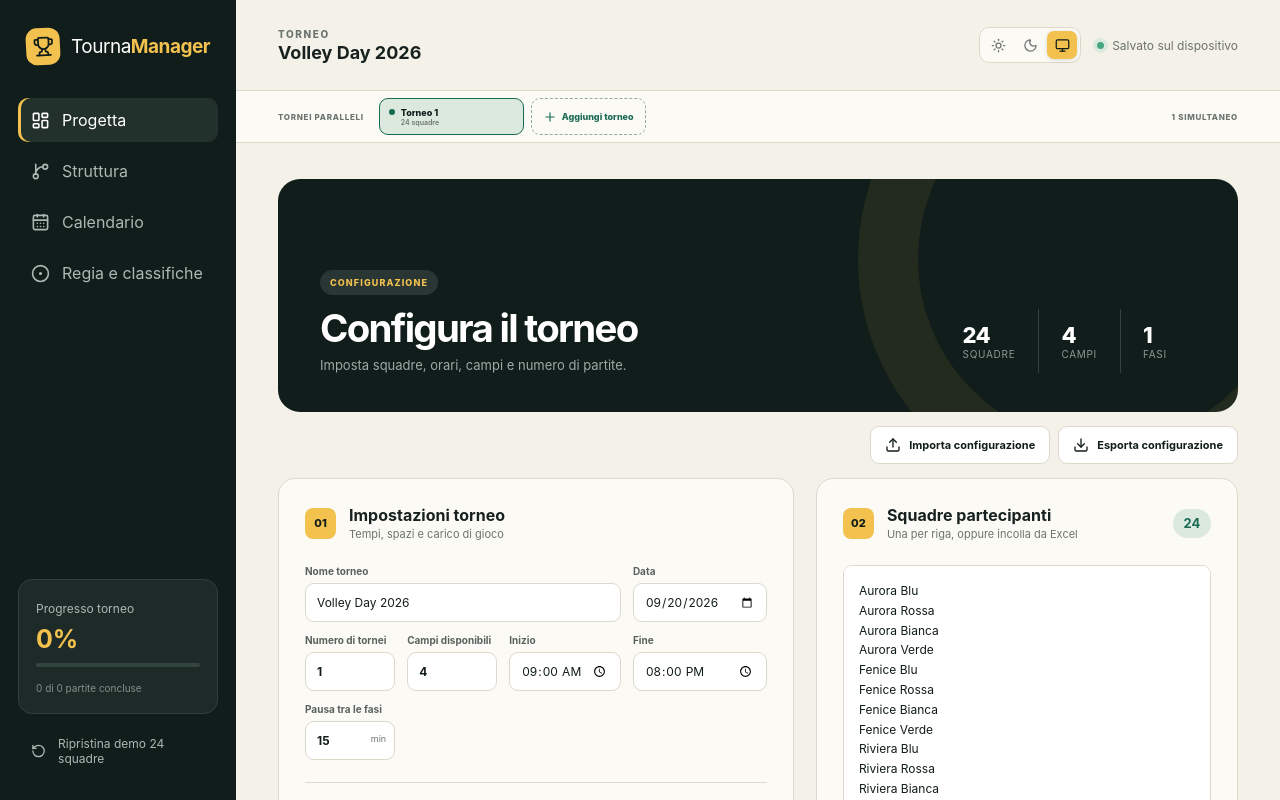
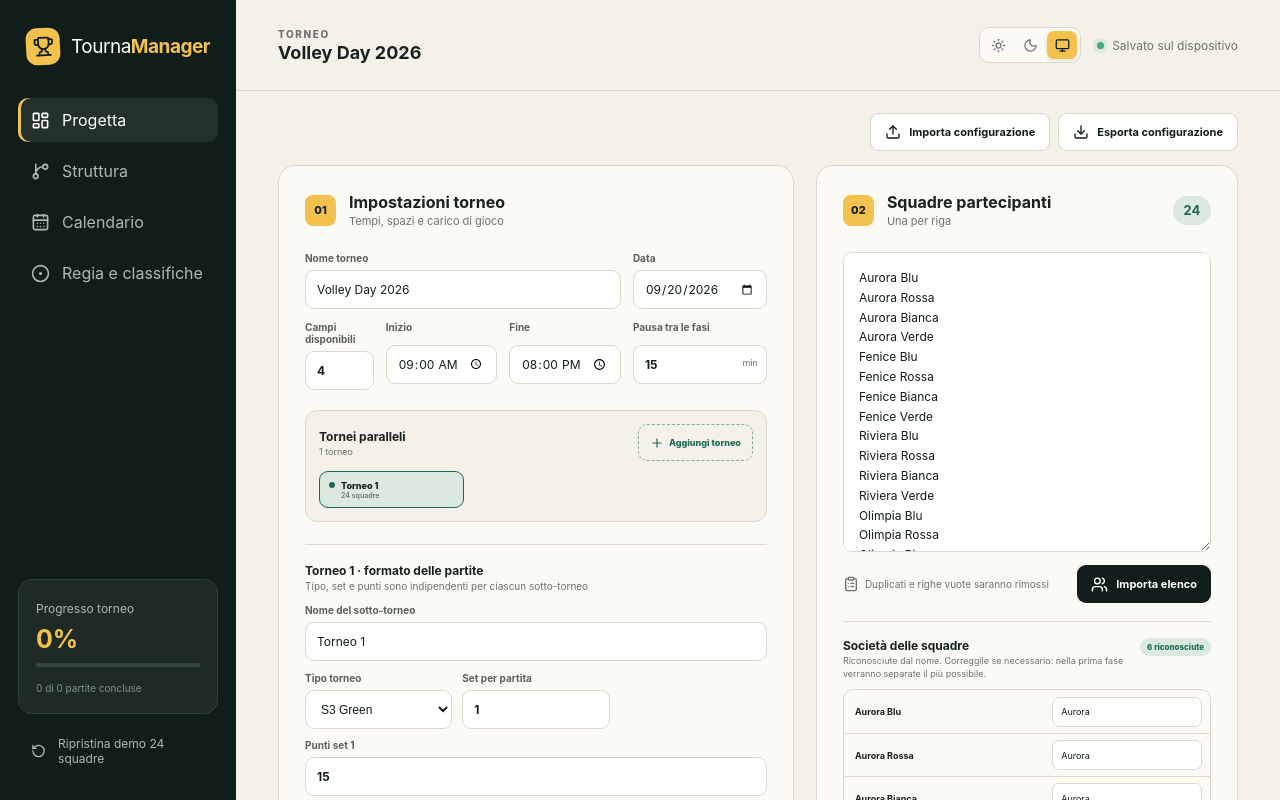
Before and after one commit to davidaffo/tournamanager, a React (Vite) app: page / in a window 1280 px wide. Shown: the top 800 px of the page. Built offline with nearby package versions, Linux system fonts and the light colour scheme.

Commit message:
ui improvements

```diff
--- a/src/App.tsx
+++ b/src/App.tsx
@@ -889,13 +889,8 @@ export default function App() {
     </aside>
 
     <main>{header}
-      <div className="tournament-bar"><span>Tornei paralleli</span><div>{managerState.tournaments.map((tournament, index) => <article className={tournament.id === activeWorkspace.id ? 'active' : ''} key={tournament.id}><button onClick={() => selectTournament(tournament.id)}><i />{tournament.label || `Torneo ${index + 1}`}<small>{tournament.state.matches.filter((match) => match.status === 'playing').length ? 'live' : `${tournament.state.teams.length} squadre`}</small></button>{managerState.tournaments.length > 1 && <button className="remove-tournament" aria-label={`Rimuovi ${tournament.label || `Torneo ${index + 1}`}`} title="Rimuovi torneo" onClick={() => removeTournament(tournament.id)}><Trash2 size={14} /></button>}</article>)}<button className="add-tournament" onClick={() => setTournamentCount(managerState.tournaments.length + 1)}><Plus size={14} /> Aggiungi torneo</button></div><small>{managerState.tournaments.length} simultane{managerState.tournaments.length === 1 ? 'o' : 'i'}</small></div>
       {view === 'design' && <div className="page design-page">
-        <section className="hero">
-          <div><span className="pill">Configurazione</span><h2>Configura il torneo</h2><p>Imposta squadre, orari, campi e numero di partite.</p></div>
-          <div className="hero-stats"><Metric value={teams.length} label="squadre" /><Metric value={config.courts} label="campi" /><Metric value={phases.length || '—'} label="fasi" /></div>
-        </section>
-        <div className="configuration-transfer">
+                <div className="configuration-transfer">
           <input ref={importInputRef} type="file" accept="application/json,.json" onChange={importConfiguration} />
           <button className="button secondary" onClick={() => importInputRef.current?.click()}><Upload size={16} /> Importa configurazione</button>
           <button className="button secondary" onClick={exportConfiguration}><Download size={16} /> Esporta configurazione</button>
@@ -907,11 +902,14 @@ export default function App() {
             <div className="form-grid">
               <label className="field wide"><span>Nome torneo</span><input value={config.name} onChange={(event) => updateConfig('name', event.target.value)} /></label>
               <label className="field"><span>Data</span><input type="date" value={config.date} onChange={(event) => updateConfig('date', event.target.value)} /></label>
-              <NumberField label="Numero di tornei" value={managerState.tournaments.length} onChange={setTournamentCount} min={1} />
               <NumberField label="Campi disponibili" value={config.courts} onChange={(value) => updateConfig('courts', value)} min={1} max={MAX_COURTS} />
               <label className="field"><span>Inizio</span><input type="time" value={config.startTime} onChange={(event) => updateConfig('startTime', event.target.value)} /></label>
               <label className="field"><span>Fine</span><input type="time" value={config.endTime} onChange={(event) => updateConfig('endTime', event.target.value)} /></label>
               <NumberField label="Pausa tra le fasi" value={config.phaseBreakMinutes} onChange={(value) => updateConfig('phaseBreakMinutes', value)} min={0} max={240} suffix="min" />
+            </div>
+            <div className="tournament-switcher">
+              <header><div><h4>Tornei paralleli</h4><p>{managerState.tournaments.length} {managerState.tournaments.length === 1 ? 'torneo' : 'tornei'}</p></div><button className="add-tournament" onClick={() => setTournamentCount(managerState.tournaments.length + 1)}><Plus size={14} /> Aggiungi torneo</button></header>
+              <div>{managerState.tournaments.map((tournament, index) => <article className={tournament.id === activeWorkspace.id ? 'active' : ''} key={tournament.id}><button onClick={() => selectTournament(tournament.id)}><i />{tournament.label || `Torneo ${index + 1}`}<small>{tournament.state.matches.filter((match) => match.status === 'playing').length ? 'live' : `${tournament.state.teams.length} squadre`}</small></button>{managerState.tournaments.length > 1 && <button className="remove-tournament" aria-label={`Rimuovi ${tournament.label || `Torneo ${index + 1}`}`} title="Rimuovi torneo" onClick={() => removeTournament(tournament.id)}><Trash2 size={14} /></button>}</article>)}</div>
             </div>
             <div className="subsection"><div><h4>Torneo {activeTournamentIndex + 1} · formato delle partite</h4><p>Tipo, set e punti sono indipendenti per ciascun sotto-torneo</p></div></div>
             <label className="field subtournament-name"><span>Nome del sotto-torneo</span><input value={activeWorkspace.label} placeholder={`Torneo ${activeTournamentIndex + 1}`} onChange={(event) => updateTournamentLabel(event.target.value)} /></label>
@@ -924,7 +922,7 @@ export default function App() {
           </section>
 
           <section className="panel teams-panel">
-            <div className="section-title"><span>02</span><div><h3>Squadre partecipanti</h3><p>Una per riga, oppure incolla da Excel</p></div><b>{teams.length}</b></div>
+            <div className="section-title"><span>02</span><div><h3>Squadre partecipanti</h3><p>Una per riga</p></div><b>{teams.length}</b></div>
             <textarea value={teamText} onChange={(event) => setTeamText(event.target.value)} aria-label="Elenco squadre" />
             <div className="paste-footer"><span><ClipboardList size={16} /> Duplicati e righe vuote saranno rimossi</span><button className="button dark" onClick={importTeamText}><Users size={17} /> Importa elenco</button></div>
             {teamErrors[activeWorkspace.id] && <p className="phase-error">{teamErrors[activeWorkspace.id]}</p>}
--- a/src/styles.css
+++ b/src/styles.css
@@ -53,15 +53,17 @@ main { min-width: 0; }
 .theme-switch button:hover { color: var(--ink); }
 .theme-switch button.active { color: var(--ink); background: var(--yellow); box-shadow: 0 1px 4px rgba(17, 29, 26, .14); }
 .page { padding: 36px 42px 60px; max-width: 1560px; margin: 0 auto; }
-.tournament-bar { min-height: 52px; padding: 7px 42px; display: grid; grid-template-columns: auto 1fr auto; align-items: center; gap: 15px; border-bottom: 1px solid var(--line); background: var(--card); }
-.tournament-bar > span, .tournament-bar > small { color: var(--muted); font-size: 8px; font-weight: 800; text-transform: uppercase; letter-spacing: .7px; }
-.tournament-bar > div { display: flex; gap: 7px; align-items: center; overflow-x: auto; }
-.tournament-bar article { min-width: 145px; height: 37px; padding-left: 2px; display: flex; align-items: center; border: 1px solid var(--line); border-radius: 9px; background: var(--paper); }
-.tournament-bar article.active { border-color: var(--green); background: var(--mint); }
-.tournament-bar article > button:first-child { min-width: 0; flex: 1; padding: 5px 7px; display: grid; grid-template-columns: auto 1fr; column-gap: 6px; border: 0; color: var(--ink); background: transparent; text-align: left; font-size: 9px; font-weight: 800; }
-.tournament-bar article > button:first-child i { width: 6px; height: 6px; align-self: center; border-radius: 50%; background: #a9b1ad; }
-.tournament-bar article.active > button:first-child i { background: var(--green); }
-.tournament-bar article > button:first-child small { grid-column: 2; color: var(--muted); font-size: 7px; font-weight: 600; }
+.tournament-switcher { margin-top: 20px; padding: 13px; border: 1px solid var(--line); border-radius: 12px; background: var(--paper); }
+.tournament-switcher > header { margin-bottom: 10px; display: flex; align-items: center; justify-content: space-between; gap: 12px; }
+.tournament-switcher > header h4 { margin: 0; font-size: 12px; }
+.tournament-switcher > header p { margin: 2px 0 0; color: var(--muted); font-size: 9px; }
+.tournament-switcher > div { display: flex; gap: 7px; align-items: center; overflow-x: auto; }
+.tournament-switcher article { flex: 0 0 145px; height: 37px; padding-left: 2px; display: flex; align-items: center; border: 1px solid var(--line); border-radius: 9px; background: var(--card); }
+.tournament-switcher article.active { border-color: var(--green); background: var(--mint); }
+.tournament-switcher article > button:first-child { min-width: 0; flex: 1; padding: 5px 7px; display: grid; grid-template-columns: auto 1fr; column-gap: 6px; border: 0; color: var(--ink); background: transparent; text-align: left; font-size: 9px; font-weight: 800; }
+.tournament-switcher article > button:first-child i { width: 6px; height: 6px; align-self: center; border-radius: 50%; background: #a9b1ad; }
+.tournament-switcher article.active > button:first-child i { background: var(--green); }
+.tournament-switcher article > button:first-child small { grid-column: 2; color: var(--muted); font-size: 7px; font-weight: 600; }
 .remove-tournament { width: 25px; height: 25px; display: grid; place-items: center; border: 0; color: var(--muted); background: transparent; }
 .remove-tournament:hover { color: #a53f24; }
 .add-tournament { height: 37px; padding: 0 11px; display: inline-flex; align-items: center; gap: 5px; white-space: nowrap; border: 1px dashed #8eaaa0; border-radius: 9px; color: var(--green); background: transparent; font-size: 9px; font-weight: 800; }
@@ -366,9 +368,9 @@ td:nth-child(2) { min-width: 150px; text-align: left; }
 :root[data-theme="dark"] .hero,
 :root[data-theme="dark"] .button.dark { background: #090f0d; }
 :root[data-theme="dark"] .topbar { background: rgba(14, 20, 18, .92); }
-:root[data-theme="dark"] .tournament-bar { background: #17201d; }
-:root[data-theme="dark"] .tournament-bar article { background: #111815; }
-:root[data-theme="dark"] .tournament-bar article.active { background: var(--mint); }
+:root[data-theme="dark"] .tournament-switcher { background: #111815; }
+:root[data-theme="dark"] .tournament-switcher article { background: #202a26; }
+:root[data-theme="dark"] .tournament-switcher article.active { background: var(--mint); }
 :root[data-theme="dark"] .field input,
 :root[data-theme="dark"] .field select,
 :root[data-theme="dark"] textarea,
@@ -438,9 +440,9 @@ td:nth-child(2) { min-width: 150px; text-align: left; }
   .sidebar nav button span { display: block; }
   .sidebar nav button.active { box-shadow: inset 0 -3px var(--yellow); }
   .topbar { height: 70px; padding: 0 18px; }
-  .tournament-bar { padding-inline: 16px; grid-template-columns: 1fr auto; }
-  .tournament-bar > span { display: none; }
-  .tournament-bar > div { min-width: 0; }
+  .tournament-switcher { padding: 11px; }
+  .tournament-switcher > header { align-items: flex-end; }
+  .tournament-switcher > div { min-width: 0; }
   .top-status { font-size: 0; }
   .page { padding: 22px 16px 40px; }
   .hero { min-height: auto; padding: 28px 22px; display: block; }
```
Also changed, not shown: 5 other files (tests, documents, lock files or other folders).
